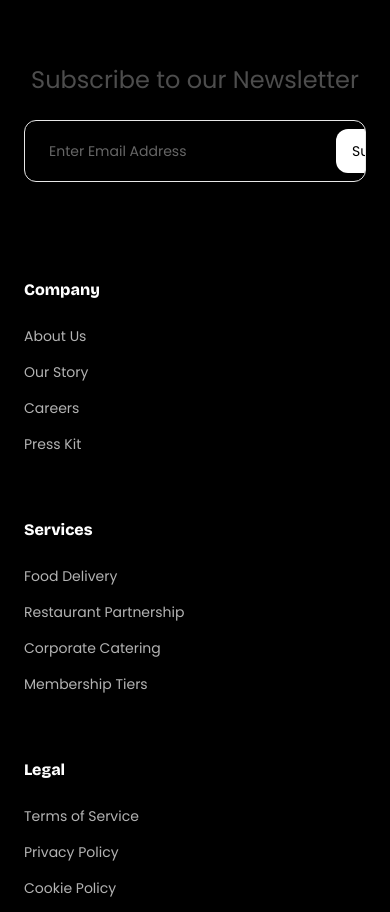
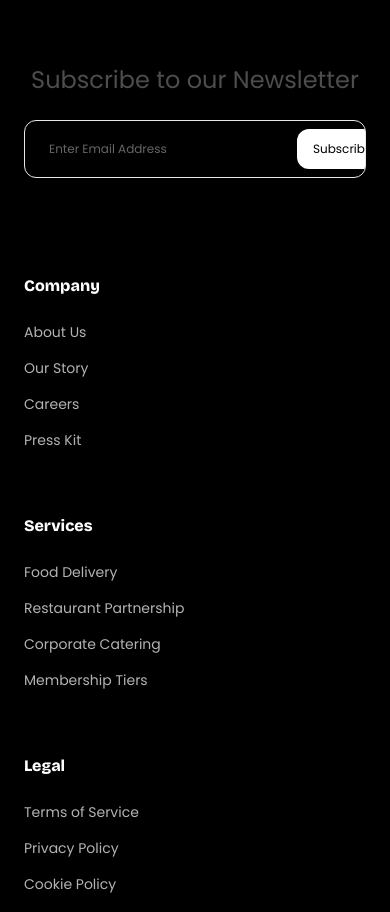
Before and after one commit to C-Ride-Albacorre/frontend-nextjs, a Next.js app: page / in a window 390 px wide. Shown: the part 7120-8032 px from the top of the page. Built offline with nearby package versions, Linux system fonts and the light colour scheme.

Commit message:
Update newsletter subscription input styles for better responsiveness and adjust text sizes

```diff
--- a/components/layout/footer.tsx
+++ b/components/layout/footer.tsx
@@ -30,13 +30,13 @@ export default function Footer() {
               Subscribe to our Newsletter
             </p>
 
-            <div className="mx-auto mt-6 flex max-w-xl items-center md:gap-2 rounded-xl border border-border p-2 overflow-hidden">
+            <div className="mx-auto mt-6 flex max-w-xl items-center sm:gap-2 rounded-xl border border-border p-2 overflow-hidden">
               <input
                 type="email"
                 placeholder="Enter Email Address"
-                className="flex-1 bg-transparent px-4 text-sm outline-none placeholder:text-white/40"
+                className="sm:flex-1 bg-transparent px-4 text-xs sm:text-sm outline-none placeholder:text-white/40"
               />
-              <button className="rounded-xl bg-white hover:bg-white/90 px-4 md:px-6 py-3 text-sm font-medium text-black cursor-pointer">
+              <button className="rounded-xl bg-white hover:bg-white/90 px-4 sm:px-6 py-3 text-xs sm:text-sm font-medium text-black cursor-pointer">
                 Subscribe
               </button>
             </div>
```
